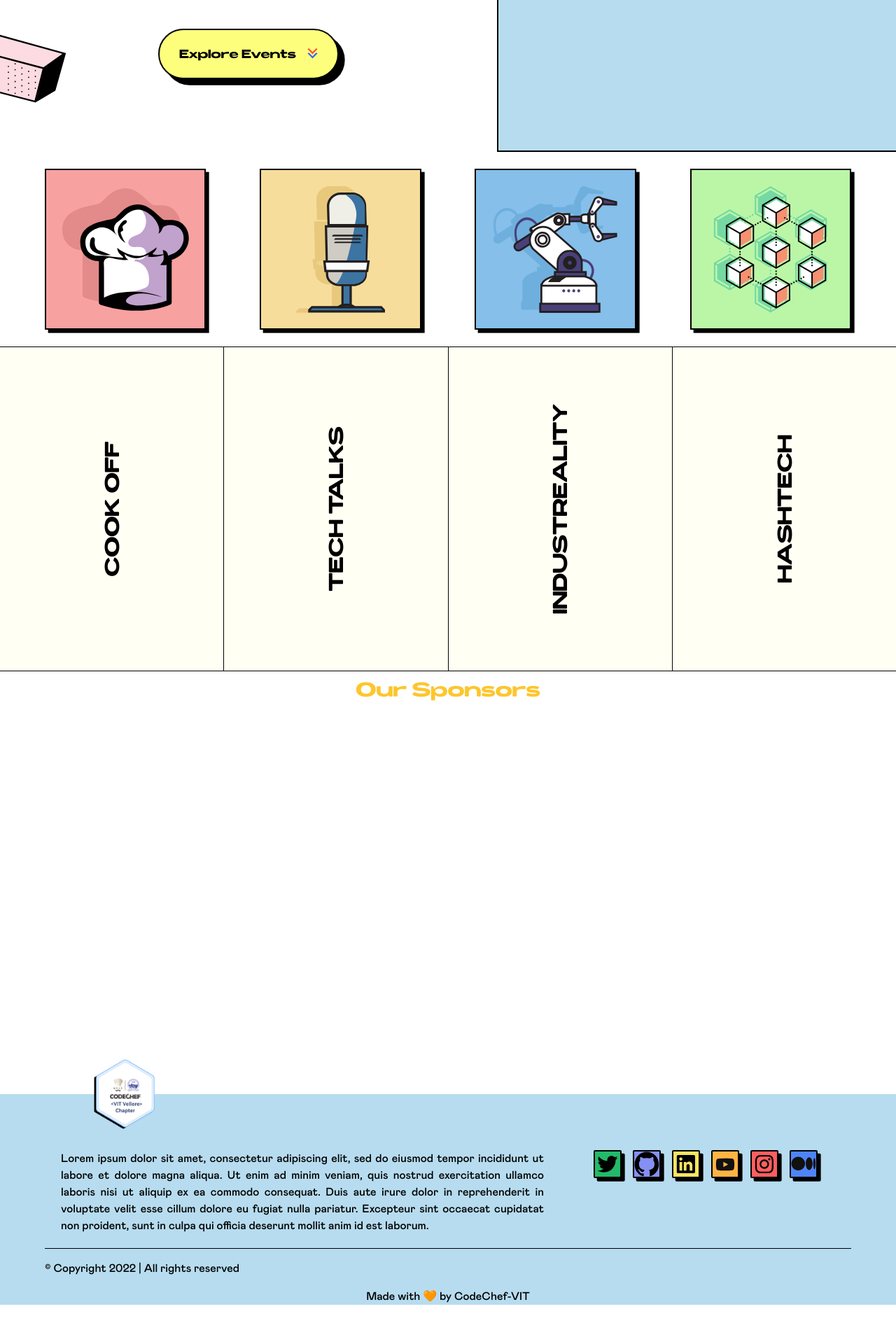
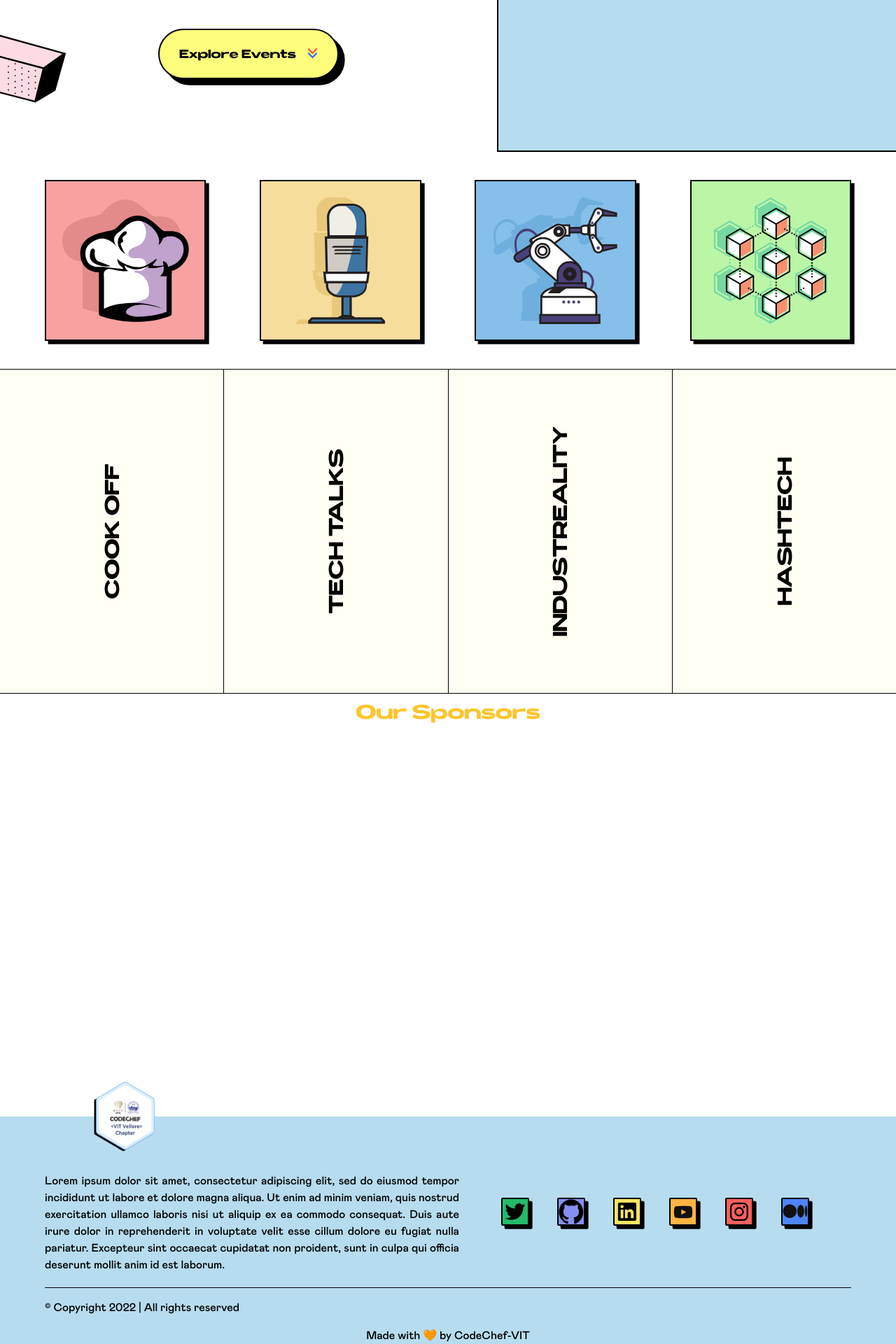
Before and after one commit to CodeChefVIT/Gravitas-22, a Next.js app: page / in a window 1280 px wide. Shown: the part 575-2495 px from the top of the page at 70% size. Before the commit the page ends 2439 px from the top, so only its background shows below. Built offline with nearby package versions, Linux system fonts and the light colour scheme.

Commit message:
fix: responsiveness fixes

```diff
--- a/components/EventCard/EventCard.js
+++ b/components/EventCard/EventCard.js
@@ -3,7 +3,7 @@ function EventCard({ bgColor, image }) {
   return (
     <div
       style={{ backgroundColor: bgColor }}
-      className={`w-[20%] flex items-center justify-center aspect-square  border-2 border-black shadowed_sm hover:shadowed hover:w-[21%] hover:m-[-0.5%] transition-all`}
+      className={`w-[20%] flex items-center justify-center aspect-square  border-2 border-black shadowed_sm hover:shadowed_lg hover:w-[22%] hover:m-[-1%] transition-all`}
     >
       <div className="w-[80%] h-[80%] relative">
         <Image src={image} alt="" layout="fill" />
--- a/components/Navbar/Navbar.js
+++ b/components/Navbar/Navbar.js
@@ -10,7 +10,7 @@ export default function Navbar({ focus, changeFocus }) {
         </Link>
       </div>
 
-      <div className="h-full font-mudclaw flex-1 flex items-center justify-evenly text-sm md:text-lg">
+      <div className="h-full font-mudclaw flex-1 flex items-center justify-evenly text-xs sm:text-sm md:text-lg">
         <div
           style={{
             border: focus === "banner" && "1px solid orange",
--- a/components/SocialLink/SocialLink.js
+++ b/components/SocialLink/SocialLink.js
@@ -3,7 +3,7 @@ function SocialLink({ bgColor, icon }) {
   return (
     <div
       style={{ backgroundColor: bgColor }}
-      className="relative w-[40px] h-[40px] border-2 border-black shadowed_sm rounded-sm m-2"
+      className="relative aspect-square w-[40px] border-2 border-black shadowed_sm rounded-sm my-[10px] mx-[20px] transition-all hover:shadowed hover:w-[44px] hover:mx-[18px] hover:my-[8px] cursor-pointer"
     >
       <Image src={icon} alt="" layout="fill" />
     </div>
--- a/pages/index.js
+++ b/pages/index.js
@@ -67,7 +67,7 @@ export default function Home() {
           />
         </section>
         <section id="events" ref={eventsRef}>
-          <div className="w-[90vw] m-auto flex items-center justify-between my-6">
+          <div className="w-[90vw] m-auto flex items-center justify-between my-6 md:my-10">
             <EventCard bgColor={"#F8A1A1"} image="/chef_hat.svg" />
             <EventCard bgColor={"#F7DD9B"} image="/mic.svg" />
             <EventCard bgColor={"#85BFEA"} image="/robotic_arm.svg" />
@@ -112,7 +112,7 @@ export default function Home() {
           </div>
           <div className="m-auto max-w-[1900px] w-fit h-full flex flex-col justify-end">
             <div className=" w-[90%] mx-auto flex flex-col items-center justify-center md:flex-row border-b-[1px] border-black">
-              <p className="mx-[2%] mb-5 mt-20 max-w-[1000px] text-justify">
+              <p className="mb-5 mt-20 w-[100%] whitespace-normal  flex-1 text-justify">
                 Lorem ipsum dolor sit amet, consectetur adipiscing elit, sed do
                 eiusmod tempor incididunt ut labore et dolore magna aliqua. Ut
                 enim ad minim veniam, quis nostrud exercitation ullamco laboris
@@ -121,7 +121,7 @@ export default function Home() {
                 nulla pariatur. Excepteur sint occaecat cupidatat non proident,
                 sunt in culpa qui officia deserunt mollit anim id est laborum.
               </p>
-              <div className="mx-10 flex mb-5">
+              <div className=" flex-[0.3] mt-12 mx-10 mb-5 grid  items-center grid-cols-3 lg:flex">
                 <SocialLink icon={"/twitter.svg"} bgColor="#23BA69" />
                 <SocialLink icon={"/github.svg"} bgColor="#8590F2" />
                 <SocialLink icon={"/linkedin.svg"} bgColor="#F9E562" />
--- a/styles/globals.css
+++ b/styles/globals.css
@@ -15,6 +15,9 @@
   }
   .shadowed {
     box-shadow: 8.64103px 8.64103px 0px #000000;
+  }
+  .shadowed_lg {
+    box-shadow: 10.64103px 10.64103px 0px #000000;
   }
   .shadowed_sm {
     box-shadow: 4.64103px 4.64103px 0px #000000;
```
